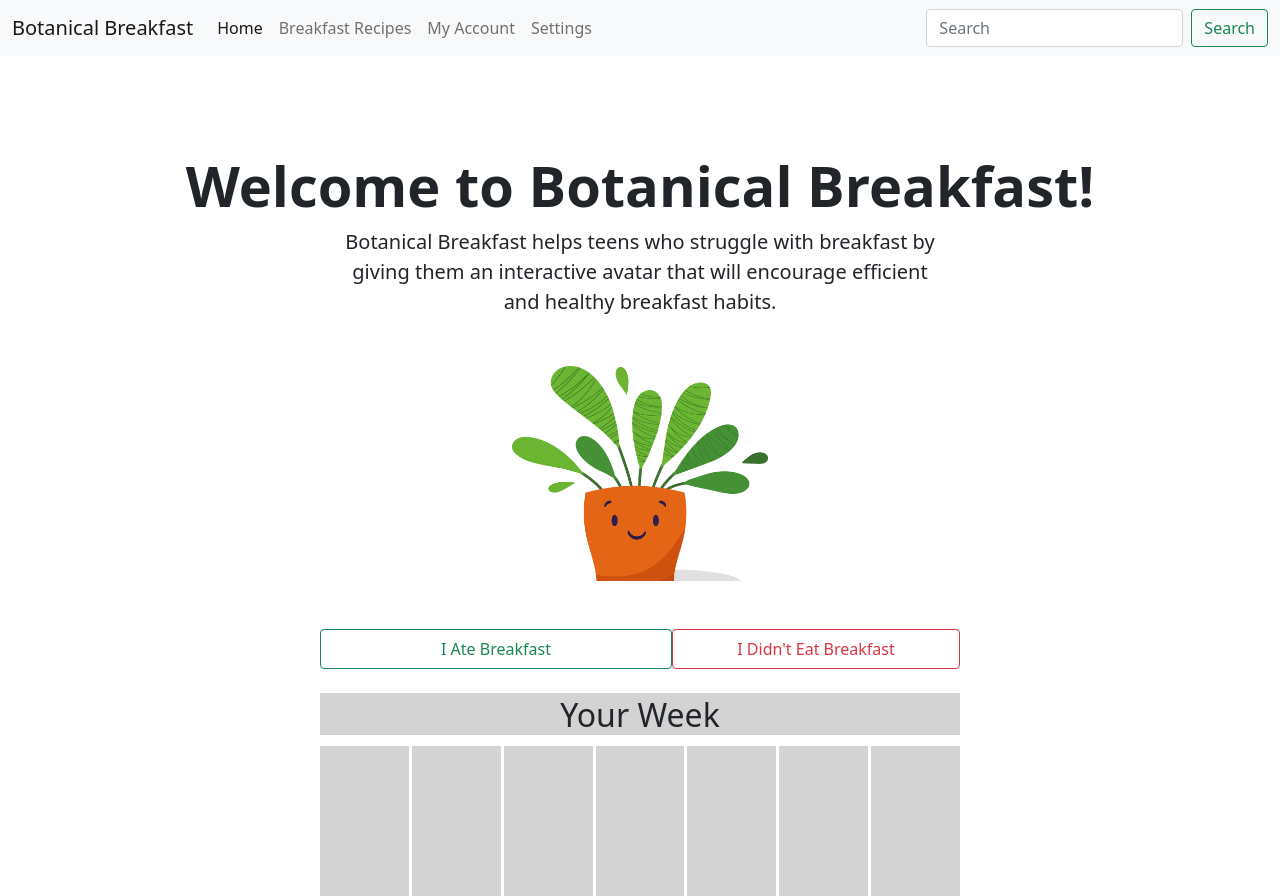
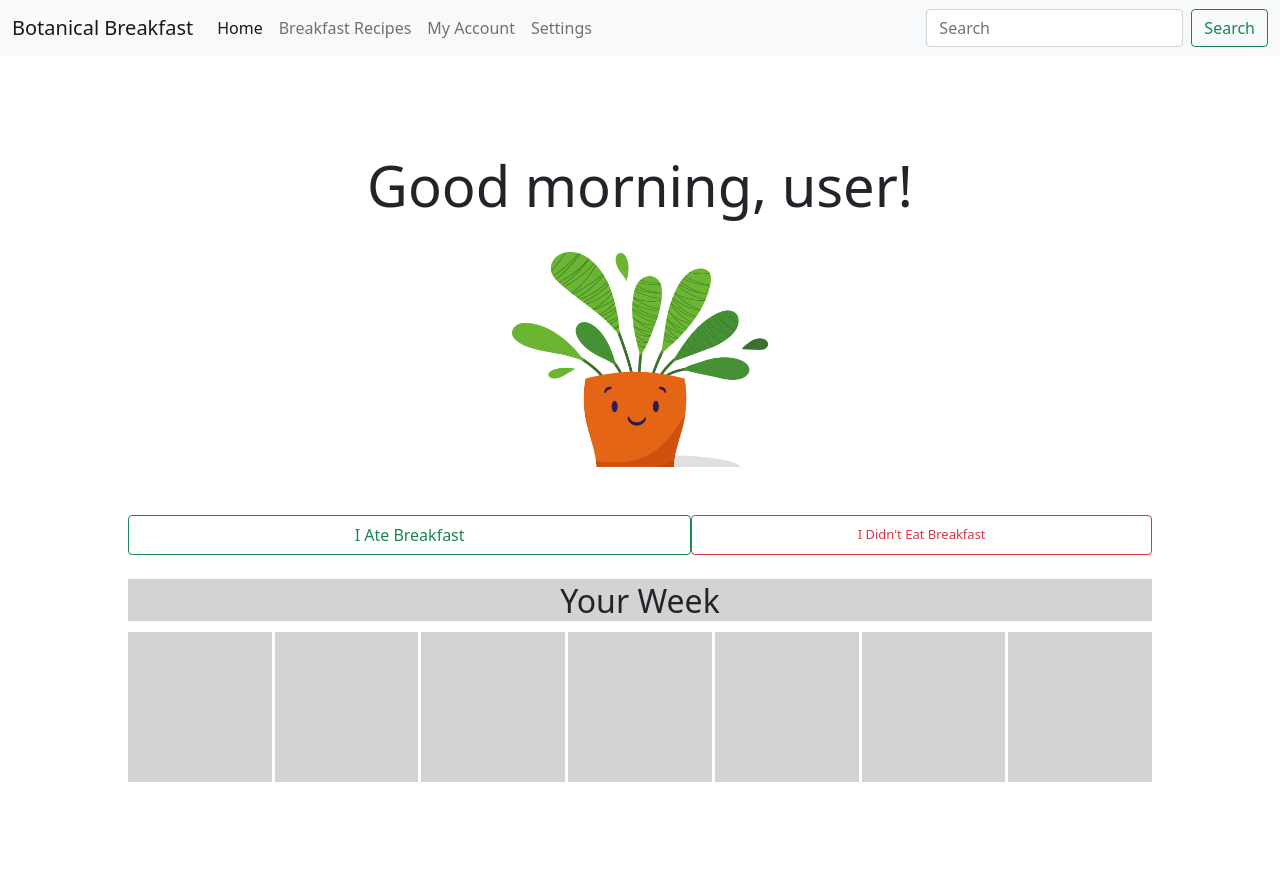
Before and after one commit to jainajose925/1800_202230_BBY30, a plain HTML site: page index.html in a window 1280 px wide. After the commit the page ends 800 px from the top, so only its background shows below. Drawn offline with nearby package versions, Linux system fonts and the light colour scheme.

Commit message:
started fixing index.html (javascript can die >:(

```diff
--- a/index.html
+++ b/index.html
@@ -72,11 +72,7 @@
   <div class="welcome banner"></div>
 
   <div class="px-4 pt-5 my-5 text-center">
-    <h1 class="display-4 fw-bold">Welcome to Botanical Breakfast!</h1>
-    <div class="col-lg-6 mx-auto">
-      <p class="lead mb-4">Botanical Breakfast helps teens who struggle
-        with breakfast by giving them an interactive avatar that will encourage efficient and healthy breakfast habits.</p>
-    </div>
+    <h1 class="display-4">Good morning, user!</h1>
     <div class="overflow-hidden" style="max-height: 30vh;">
       <div class="container px-5">
         <img src="images/happy_plant_pot.png" class=" rounded-3  mb-4" alt="Example image" width="256" height="256">
@@ -125,7 +121,7 @@
   <!---------------------------------------------->
 
   <!-- Link to scripts of your own -->
-  <!-- <script src="./scripts/script.js"></script> -->
+  <script src="./scripts/index.js"></script>
 
 </body>
 
--- /dev/null
+++ b/scripts/index.js
@@ -0,0 +1,16 @@
+const button = document.getElementById('ate');
+
+    function ate() {
+    console.log("button pressed");
+
+    return true;
+};
+
+let ateBreak = false;
+
+button.addEventListener('click', ate());
+
+if (ateBreak == true) {
+    console.log("ateBreak is true");
+    document.getElementById('col1').style.backgroundColor = 'green';
+};
--- a/styles/style.css
+++ b/styles/style.css
@@ -1,6 +1,6 @@
 .week {
     margin: auto;
-    width: 50%;
+    width: 80%;
     height: 200px;
     display: grid;
     grid-template-columns:1fr 1fr 1fr 1fr 1fr 1fr 1fr ;
@@ -11,7 +11,7 @@
 }
 
 #breakfastButtons {
-    width: 50%;
+    width: 80%;
     display: flex;
     margin: auto;
     justify-content: center;
@@ -19,13 +19,14 @@
 }
 
 #ate {
-    flex: 30%;
+    flex: 40%;
     height: 40px;
 }
 
 #noeat {
     height: 40px;
-    flex: 20%;
+    flex: 30%;
+    font-size: small;
 }
 
 #weektitle {
```
